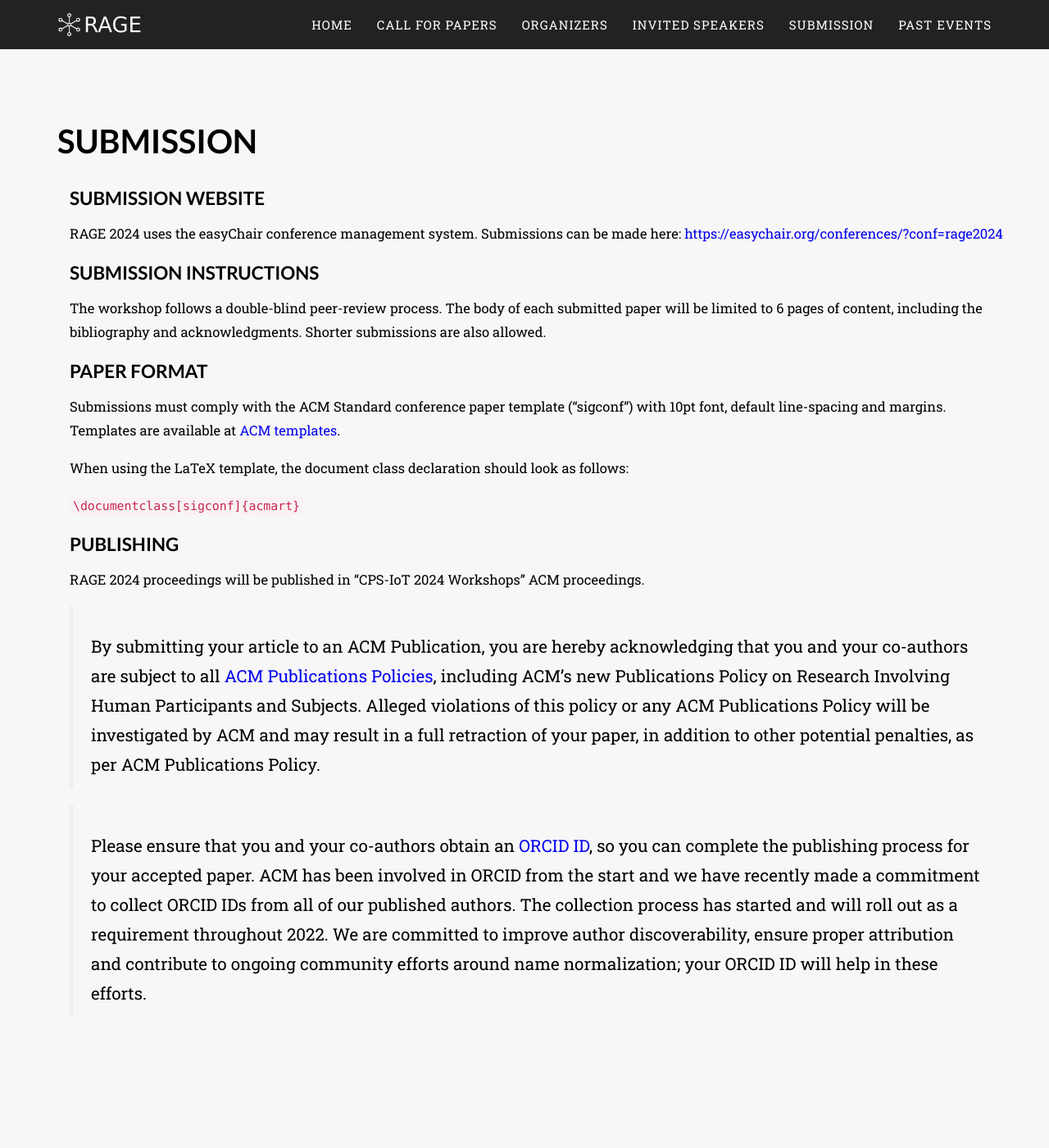
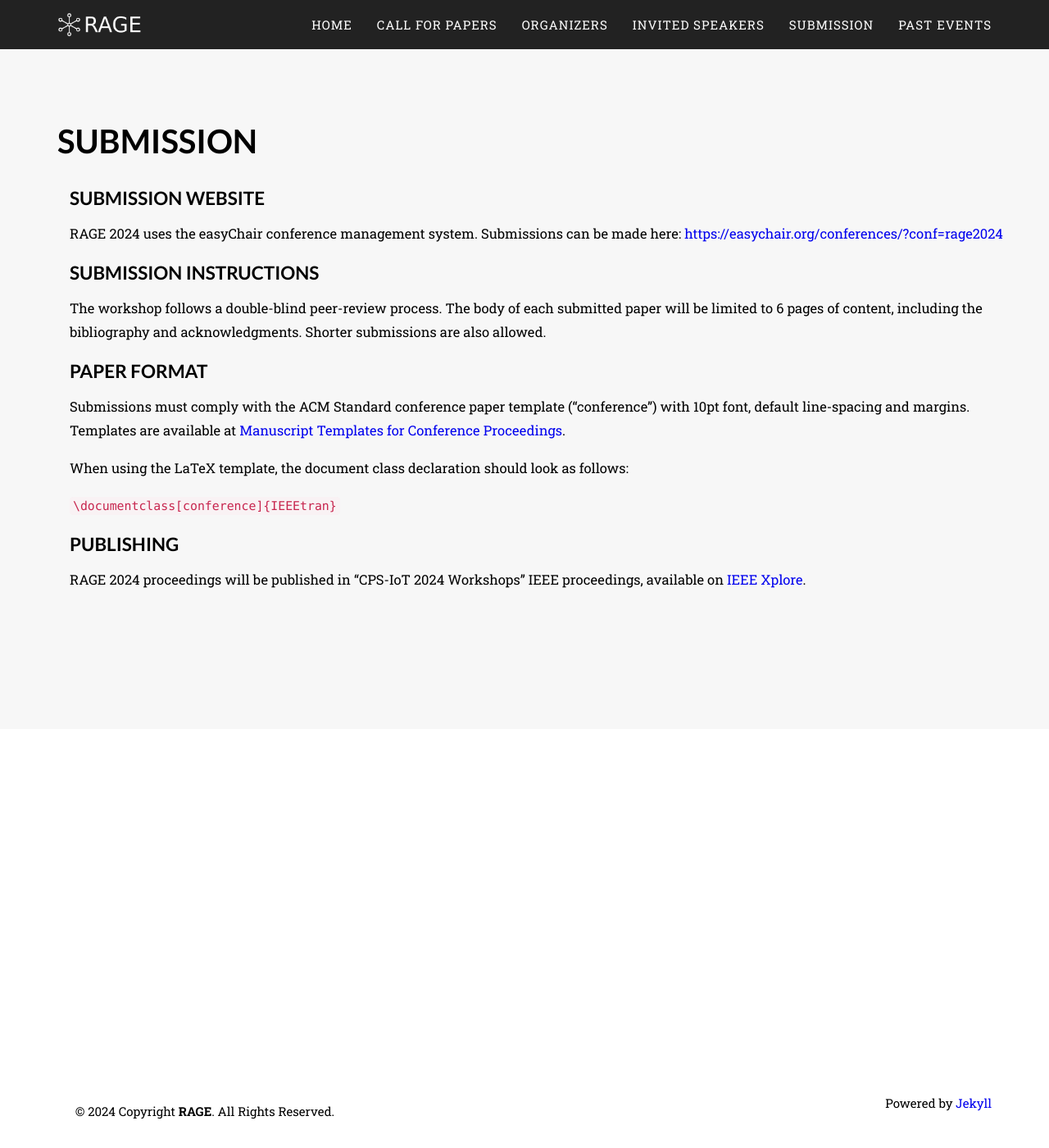
Before and after one commit to RAGE-Workshop/2024, a Jekyll site: the page built from submission.markdown, in a window 1280 px wide and 1400 px high. Shown: the whole window at 82% size. Built offline with Jekyll 4.4.1, drawn with Linux system fonts in a browser that asks for light colours; some web fonts are replaced.

Commit message:
Updated submission instruction with IEEE info

````diff
--- a/submission.markdown
+++ b/submission.markdown
@@ -13,17 +13,13 @@ The workshop follows a double-blind peer-review process. The body of each submit
 
 ## Paper Format
 
-Submissions must comply with the ACM Standard conference paper template ("sigconf") with 10pt font, default line-spacing and margins.
-Templates are available at [ACM templates](https://www.acm.org/publications/proceedings-template).
+Submissions must comply with the ACM Standard conference paper template ("conference") with 10pt font, default line-spacing and margins.
+Templates are available at [Manuscript Templates for Conference Proceedings](https://www.ieee.org/conferences/publishing/templates.html).
 
 When using the LaTeX template, the document class declaration should look as follows:
 
-```\documentclass[sigconf]{acmart}```
+```\documentclass[conference]{IEEEtran}```
 
 ## Publishing
 
-RAGE 2024 proceedings will be published in "CPS-IoT 2024 Workshops" ACM proceedings.
-
-> By submitting your article to an ACM Publication, you are hereby acknowledging that you and your co-authors are subject to all [ACM Publications Policies](https://www.acm.org/publications/policies), including ACM's new Publications Policy on Research Involving Human Participants and Subjects. Alleged violations of this policy or any ACM Publications Policy will be investigated by ACM and may result in a full retraction of your paper, in addition to other potential penalties, as per ACM Publications Policy.
-
-> Please ensure that you and your co-authors obtain an [ORCID ID](https://orcid.org/register), so you can complete the publishing process for your accepted paper. ACM has been involved in ORCID from the start and we have recently made a commitment to collect ORCID IDs from all of our published authors. The collection process has started and will roll out as a requirement throughout 2022. We are committed to improve author discoverability, ensure proper attribution and contribute to ongoing community efforts around name normalization; your ORCID ID will help in these efforts.
+RAGE 2024 proceedings will be published in "CPS-IoT 2024 Workshops" IEEE proceedings, available on [IEEE Xplore](https://ieeexplore.ieee.org/).
````
